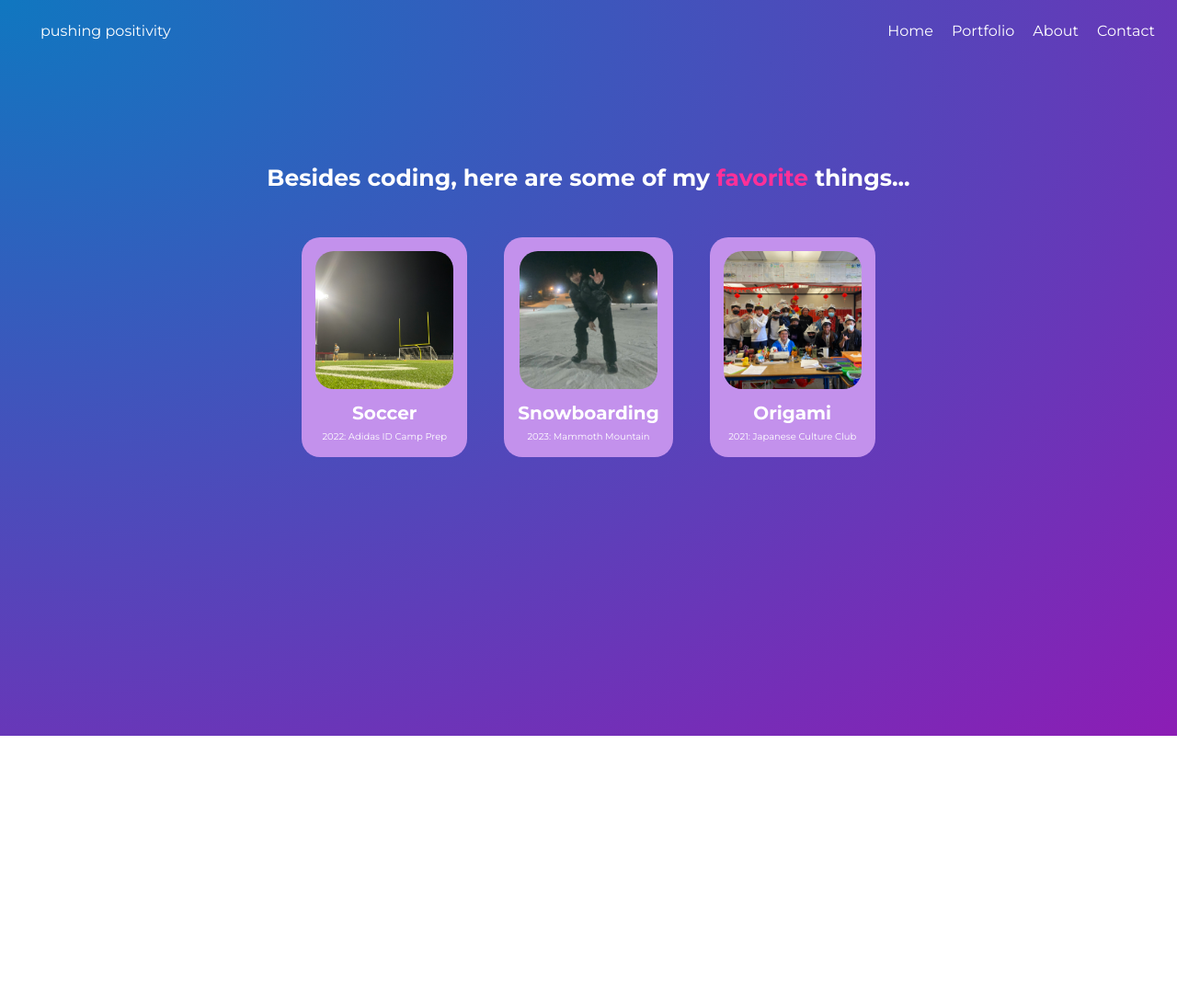
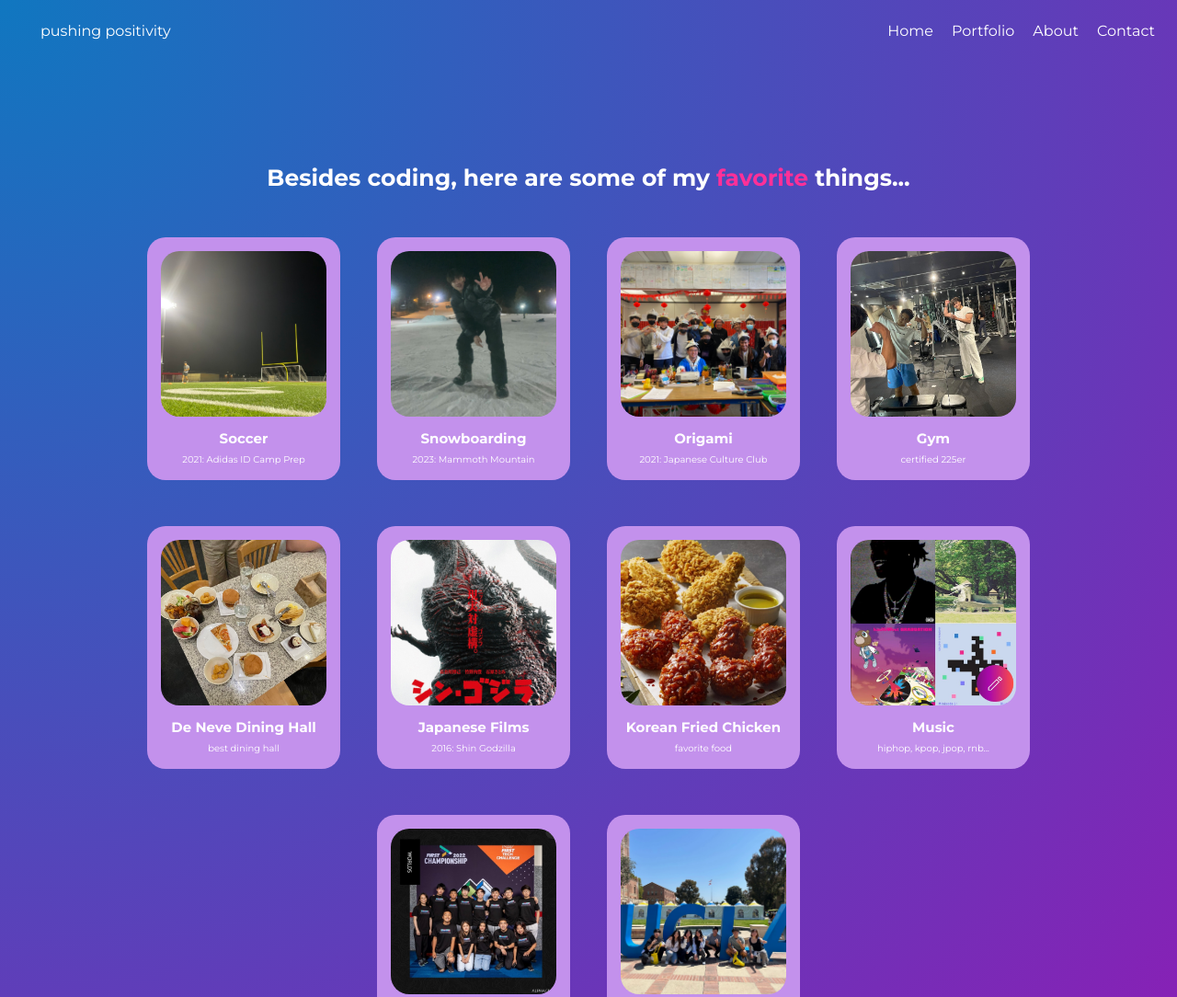
Before and after one commit to maxywaxyy/personal-website, a Gatsby site: page /about in a window 1280 px wide. Shown: the top 1084 px of the page at 92% size. Before the commit the page ends 800 px from the top, so only its background shows below. Built offline with nearby package versions, Linux system fonts and the light colour scheme; Gatsby itself is replaced by a stand-in of ours.

Commit message:
added content to about page

```diff
--- a/src/components/aboutComp.js
+++ b/src/components/aboutComp.js
@@ -1,6 +1,7 @@
 import * as React from 'react';
 import Grow from '@mui/material/Grow';
 import * as styles from '../styles/about.module.css'
+import Box from '@mui/material/Box'
 
 export default function AboutComp(entry) {
   return (
@@ -11,7 +12,7 @@ export default function AboutComp(entry) {
             {...('true' ? { timeout: entry.grow } : {})}
         >
             <div className={styles.box}>
-                <img className={styles.img} src={entry.image} alt='image corrupt' height='150px'/>
+                <img className={styles.img} src={entry.image} alt='img corrupt' height='180px'/>
                 <h1 className={styles.title}>{entry.title}</h1>
                 <p className={styles.descr}>{entry.descr}</p>
             </div>
--- a/src/pages/about.js
+++ b/src/pages/about.js
@@ -1,5 +1,4 @@
 import * as React from "react"
-import { Link } from "gatsby"
 import AboutComp from "../components/aboutComp"
 import * as styles from '../styles/about.module.css'
 
@@ -9,16 +8,32 @@ import Seo from "../components/seo"
 import soccer from '../images/soccerPhoto.jpg'
 import snowboard from '../images/snowboardPhoto.jpg'
 import origami from '../images/origamiPhoto.jpg'
+import gym from '../images/gymPhoto.jpg'
+import deneve from '../images/denevePhoto.jpg'
+import japanesefilm from '../images/japanesefilmPhoto.jpg'
+import kfc from '../images/kfcPhoto.jpg'
+import music from '../images/musicPhoto.jpg'
+import robotics from '../images/roboticsPhoto.jpg'
+import ucla from '../images/uclaPhoto.jpg'
+
+
 
 const entry = [
-    {image: soccer, title: 'Soccer', descr: '2022: Adidas ID Camp Prep', grow: 1000},
-    {image: snowboard, title: 'Snowboarding', descr: '2023: Mammoth Mountain', grow: 2000},
-    {image: origami, title: 'Origami', descr: '2021: Japanese Culture Club', grow: 3000}
+    {image: soccer, title: 'Soccer', descr: '2021: Adidas ID Camp Prep', grow: 1000},
+    {image: snowboard, title: 'Snowboarding', descr: '2023: Mammoth Mountain', grow: 1500},
+    {image: origami, title: 'Origami', descr: '2021: Japanese Culture Club', grow: 2000},
+    {image: gym, title: 'Gym', descr: 'certified 225er', grow: 2500},
+    {image: deneve, title: 'De Neve Dining Hall', descr: 'best dining hall', grow: 3000},
+    {image: japanesefilm, title: 'Japanese Films', descr: '2016: Shin Godzilla', grow: 3500},
+    {image: kfc, title: 'Korean Fried Chicken', descr: 'favorite food', grow: 4000},
+    {image: music, title: 'Music', descr: 'hiphop, kpop, jpop, rnb... ', grow: 4500},
+    {image: robotics, title: 'Robotics', descr: '2021: FTC Worlds', grow: 5000},
+    {image: ucla, title: 'UCLA and Friends', descr: '2023: The Quad', grow: 5500},
 ];
 
 const About = () => (
-  <div className={styles.all}>
-    <Layout>
+  <Layout>
+    <div className={styles.all}>
       <h1 className={styles.h1}>Besides coding, here are some of my <b className={styles.favorite}>favorite</b> things...</h1>
 
       {entry.map((entry) =>
@@ -29,8 +44,8 @@ const About = () => (
             grow={entry.grow}
         />
       )}
-    </Layout>
-  </div>
+    </div>
+  </Layout>
 )
 
 export const Head = () => <Seo title="about" />
--- a/src/pages/index.js
+++ b/src/pages/index.js
@@ -4,8 +4,6 @@ import { StaticImage } from "gatsby-plugin-image"
 import Layout from "../components/layout"
 import Seo from "../components/seo"
 import * as styles from "../styles/index.module.css"
-
-const utmParameters = `?utm_source=starter&utm_medium=start-page&utm_campaign=default-starter`
 
 const IndexPage = () => (
   <Layout>
--- a/src/styles/about.module.css
+++ b/src/styles/about.module.css
@@ -1,6 +1,13 @@
 /* about.js styles */
 .all{
     text-align: center;
+    margin: auto;
+    width: 80%;
+    /* to visualize box:
+        border-width: 5px;
+        border-style: solid;
+        border-color: rgb(255, 48, 152);
+    */
 }
 
 .h1{
@@ -21,7 +28,6 @@
 .box{
     background-color:rgb(195, 145, 236);
     border-width: 5px;
-    border-color: rgb(255, 48, 152);
     border-radius: 20px;
     padding: 15px;
     margin-left: 20px;
@@ -37,7 +43,7 @@
 }
 
 .title{
-    font-size: 20px;
+    font-size: 15px;
     margin-bottom: -10px;
 }
 
```
Also changed, not shown: src/images/denevePhoto.jpg (added), src/images/gymPhoto.jpg (added), src/images/japanesefilmPhoto.jpg (added), src/images/kfcPhoto.jpg (added), src/images/musicPhoto.jpg (added), src/images/roboticsPhoto.jpg (added), src/images/uclaPhoto.jpg (added).
